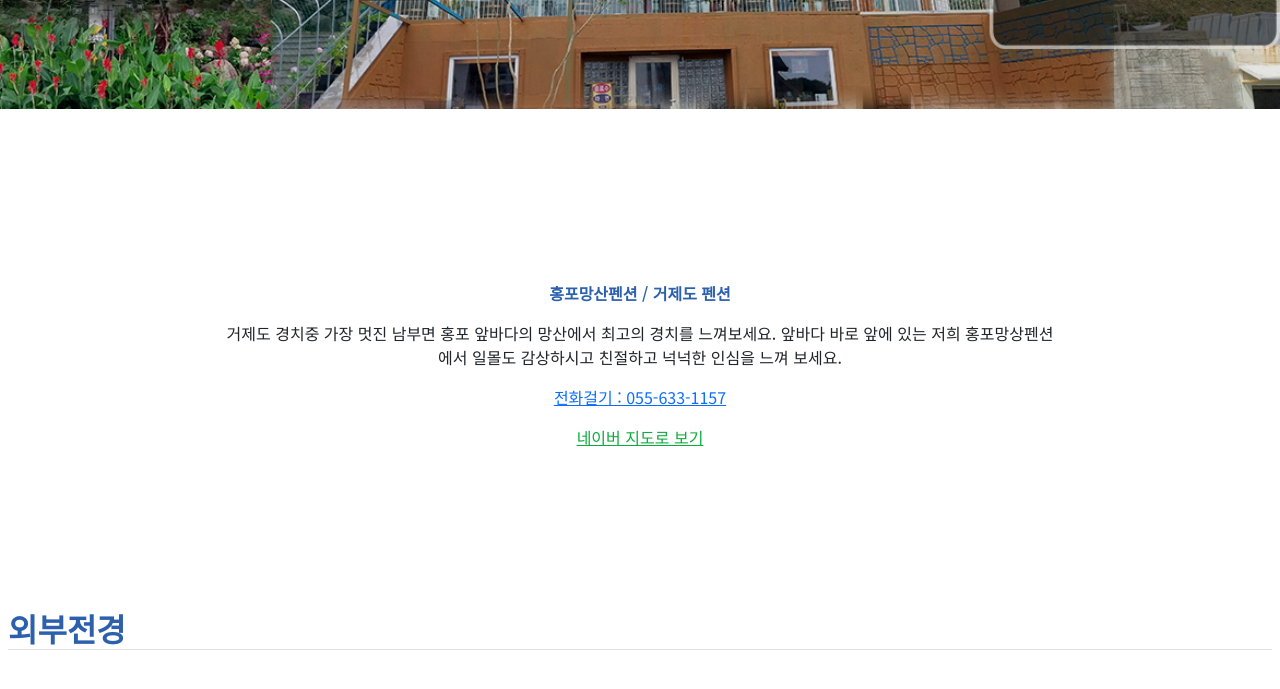
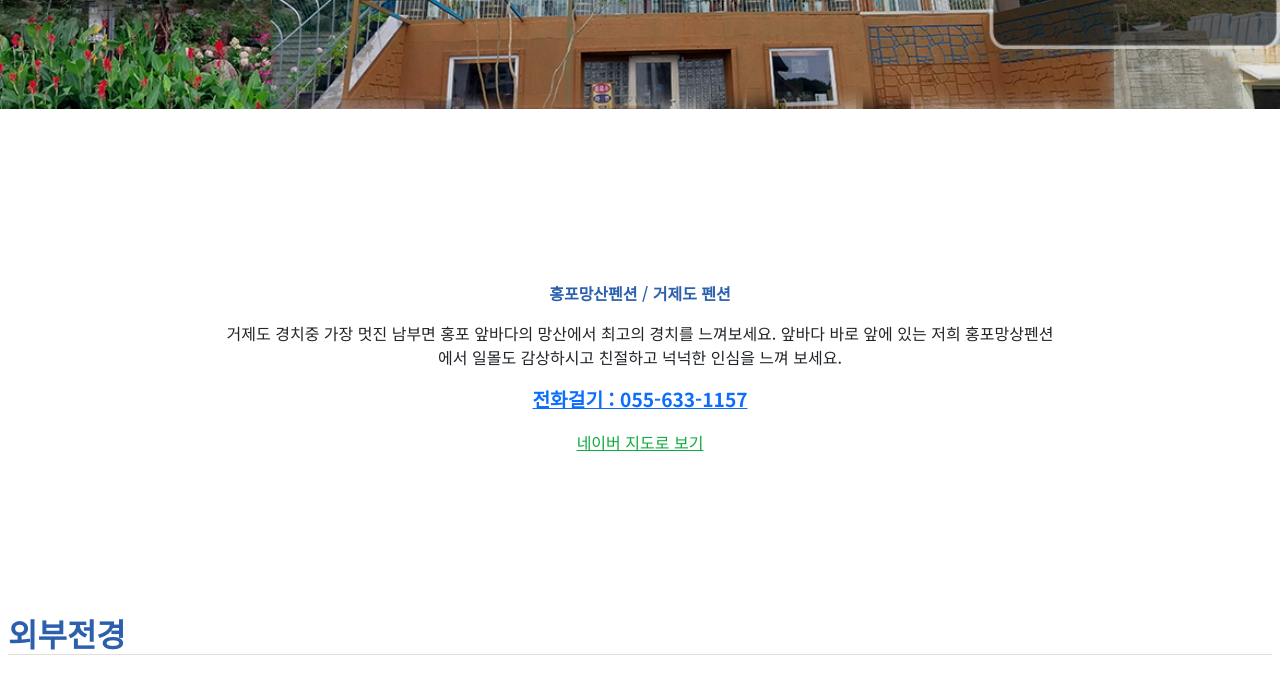
Before and after one commit to spring-day-sunshine/hongpomangsan, a plain HTML site: page index.html in a window 1280 px wide. Shown: the part 403-1092 px from the top of the page. Drawn offline with nearby package versions, Linux system fonts and the light colour scheme.

Commit message:
Update basic.css

```diff
--- a/style/setting/basic.css
+++ b/style/setting/basic.css
@@ -17,3 +17,7 @@ h3 {
 body {
   margin-top: 72px;
 }
+.phone a {
+  font-size: 1.2em;
+  font-weight: 700;
+}
```
